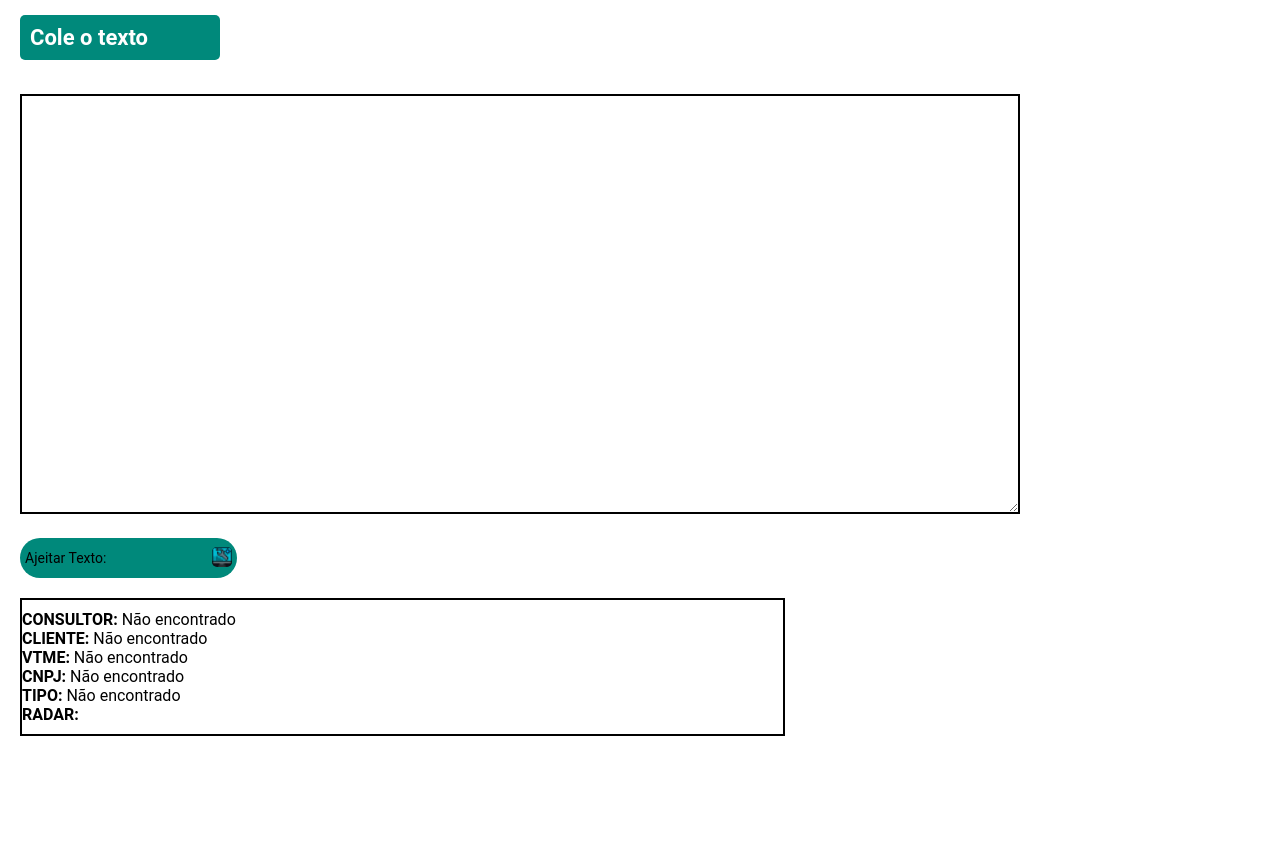
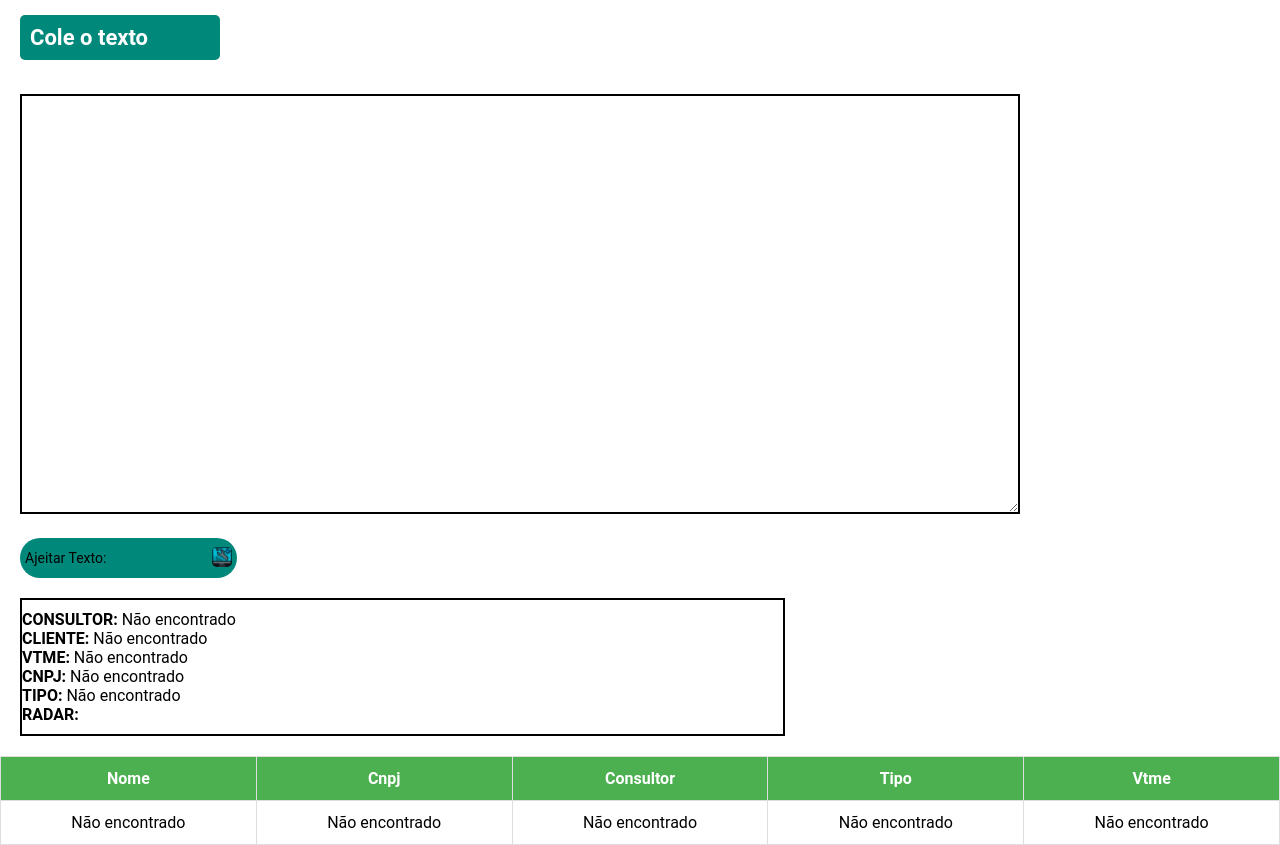
Before and after one commit to KaikeDev/Relatorio_VTME, an Angular app: page / in a window 1280 px wide. Both pictures are taken after a click on the button 222 px from the left and 558 px from the top of the page. Before the commit the page ends 815 px from the top, so only its background shows below. Built offline with nearby package versions, Linux system fonts and the light colour scheme.

Commit message:
Introduzindo o relatório no site

```diff
--- a/src/app/modules/email-padrao/email-padrao.component.html
+++ b/src/app/modules/email-padrao/email-padrao.component.html
@@ -1,18 +1,41 @@
 <div class="email">
-
-
   <app-email (outputAddtexto)="handleTexto($event)"></app-email>
 
   <div *ngIf="textoFormatado.length > 0" class="main">
-
     <p *ngFor="let item of textoFormatado">
-     <strong>CONSULTOR:</strong>  {{ item.consultor }}<br>
-      <strong>CLIENTE:</strong> {{ item.cliente }}<br>
-      <strong>VTME:</strong> {{ item.vtme }}<br>
-      <strong>CNPJ:</strong> {{item.cnpj }}<br>
-      <strong>TIPO:</strong> {{ item.tipo }}<br>
+      <strong>CONSULTOR:</strong> {{ item.consultor }}<br />
+      <strong>CLIENTE:</strong> {{ item.cliente }}<br />
+      <strong>VTME:</strong> {{ item.vtme }}<br />
+      <strong>CNPJ:</strong> {{ item.cnpj }}<br />
+      <strong>TIPO:</strong> {{ item.tipo }}<br />
       <strong>RADAR:</strong>
     </p>
   </div>
+</div>
+
+<div>
+
+  <div>
+    <table *ngIf="textoFormatado.length > 0" id="relatorio">
+      <thead>
+        <tr class="planilha">
+          <th>Nome</th>
+          <th>Cnpj</th>
+          <th>Consultor</th>
+          <th>Tipo</th>
+          <th>Vtme</th>
+        </tr>
+      </thead>
+      <tbody>
+        <tr  *ngFor="let registro of textoFormatado">
+          <td>{{ registro.cliente }}</td>
+          <td>{{ registro.cnpj }}</td>
+          <td>{{ registro.consultor }}</td>
+          <td>{{ registro.tipo }}</td>
+          <td>{{ registro.vtme }}</td>
+        </tr>
+      </tbody>
+    </table>
+  </div>
 
 </div>
--- a/src/app/modules/email-padrao/email-padrao.component.scss
+++ b/src/app/modules/email-padrao/email-padrao.component.scss
@@ -8,4 +8,30 @@
     border: 2px solid black;
 
   }
+
+  #relatorio {
+    width: 100%;
+    border-collapse: collapse; /* Remove o espaçamento entre as células */
+    margin-top: 20px;
+  }
+
+  #relatorio th,
+  #relatorio td {
+    padding: 12px;
+    text-align: center;
+    border: 1px solid #ddd; /* Borda entre as células */
+  }
+
+  #relatorio tr:nth-child(even) {
+    background-color: #f2f2f2; /* Alterna a cor das linhas para melhorar a leitura */
+  }
+
+  #relatorio th {
+    background-color: #4CAF50; /* Cor do cabeçalho */
+    color: white;
+  }
+
+  .planilha {
+    background-color: #f4f4f4;
+  }
 }
--- a/src/app/modules/email-padrao/email-padrao.component.ts
+++ b/src/app/modules/email-padrao/email-padrao.component.ts
@@ -28,4 +28,14 @@ export class EmailPadraoComponent {
 
    }
 
+
+   createReport(event: InterfaceEmailPadrao){
+    if (this.textoFormatado.length > 0) {
+      this.textoFormatado.pop();  // Remove o último item da lista
+    }
+
+    // Adiciona o novo objeto ao final da lista
+    this.textoFormatado.push(event);
+  }
+
 }
```
